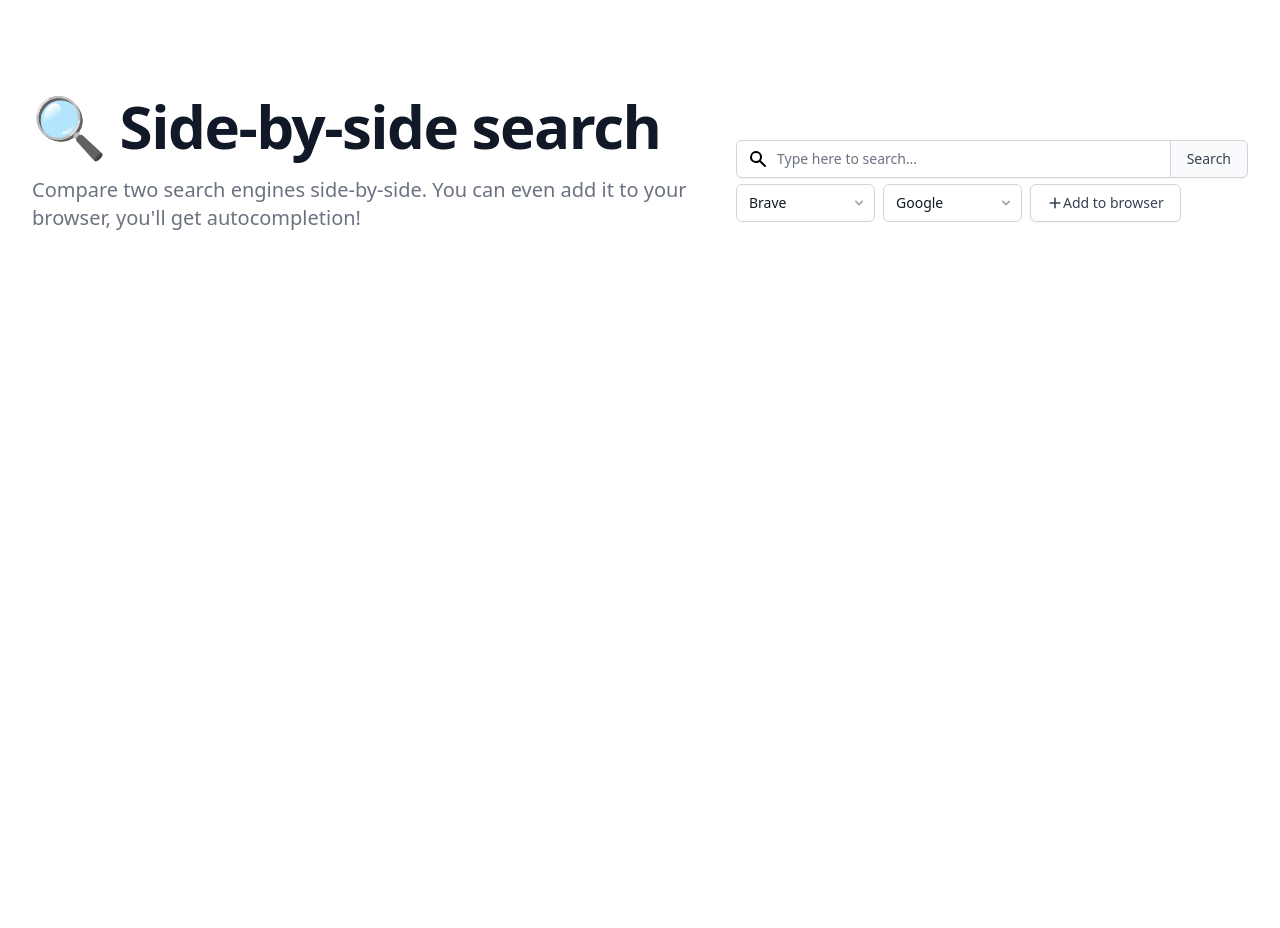
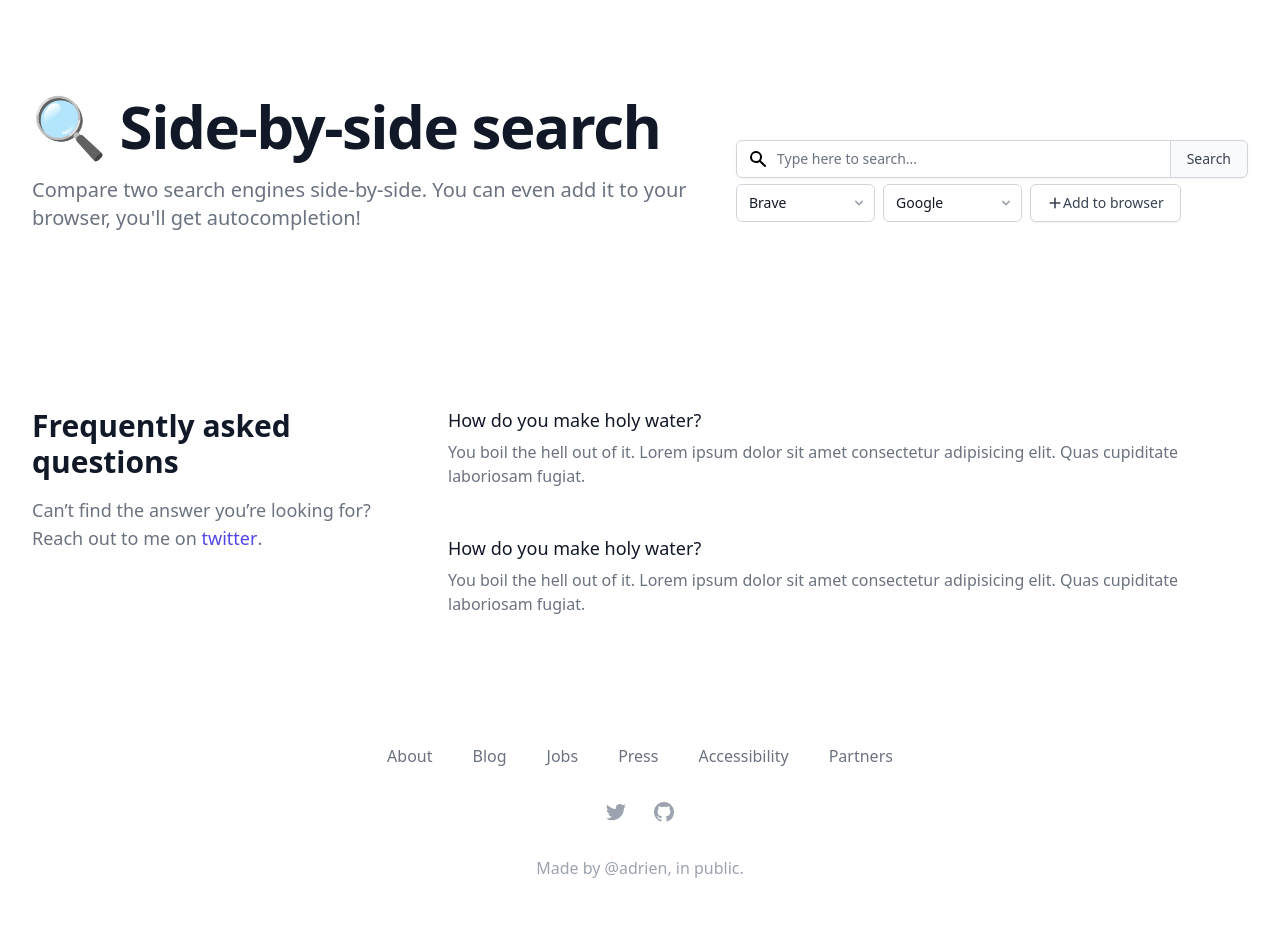
Before and after one commit to alaq/side-by-side-search, a browser extension: page frontend/index.html in a window 1280 px wide. Before the commit the page ends 800 px from the top, so only its background shows below. Drawn offline with nearby package versions, Linux system fonts and the light colour scheme; files that its build step writes are made by us from their sources.

Commit message:
Add FAQ and footer

```diff
--- a/frontend/index.html
+++ b/frontend/index.html
@@ -130,6 +130,96 @@
                     </div>
                 </form>
             </div>
+
+            <div class="max-w-7xl mx-auto py-16 px-4 sm:px-6 lg:py-20 lg:px-8">
+                <div class="lg:grid lg:grid-cols-3 lg:gap-8">
+                    <div>
+                        <h2 class="text-3xl font-extrabold text-gray-900">Frequently asked questions</h2>
+                        <p class="mt-4 text-lg text-gray-500">
+                            Can’t find the answer you’re looking for? Reach out to me on
+                            <a
+                                href="https://twitter.com/adrien"
+                                class="font-medium text-indigo-600 hover:text-indigo-500"
+                                >twitter</a
+                            >.
+                        </p>
+                    </div>
+                    <div class="mt-12 lg:mt-0 lg:col-span-2">
+                        <dl class="space-y-12">
+                            <div>
+                                <dt class="text-lg leading-6 font-medium text-gray-900">How do you make holy water?</dt>
+                                <dd class="mt-2 text-base text-gray-500">
+                                    You boil the hell out of it. Lorem ipsum dolor sit amet consectetur adipisicing
+                                    elit. Quas cupiditate laboriosam fugiat.
+                                </dd>
+                            </div>
+                            <div>
+                                <dt class="text-lg leading-6 font-medium text-gray-900">How do you make holy water?</dt>
+                                <dd class="mt-2 text-base text-gray-500">
+                                    You boil the hell out of it. Lorem ipsum dolor sit amet consectetur adipisicing
+                                    elit. Quas cupiditate laboriosam fugiat.
+                                </dd>
+                            </div>
+
+                            <!-- More questions... -->
+                        </dl>
+                    </div>
+                </div>
+            </div>
+
+            <footer class="bg-white">
+                <div class="max-w-7xl mx-auto py-12 px-4 overflow-hidden sm:px-6 lg:px-8">
+                    <nav class="-mx-5 -my-2 flex flex-wrap justify-center" aria-label="Footer">
+                        <div class="px-5 py-2">
+                            <a href="#" class="text-base text-gray-500 hover:text-gray-900"> About </a>
+                        </div>
+
+                        <div class="px-5 py-2">
+                            <a href="#" class="text-base text-gray-500 hover:text-gray-900"> Blog </a>
+                        </div>
+
+                        <div class="px-5 py-2">
+                            <a href="#" class="text-base text-gray-500 hover:text-gray-900"> Jobs </a>
+                        </div>
+
+                        <div class="px-5 py-2">
+                            <a href="#" class="text-base text-gray-500 hover:text-gray-900"> Press </a>
+                        </div>
+
+                        <div class="px-5 py-2">
+                            <a href="#" class="text-base text-gray-500 hover:text-gray-900"> Accessibility </a>
+                        </div>
+
+                        <div class="px-5 py-2">
+                            <a href="#" class="text-base text-gray-500 hover:text-gray-900"> Partners </a>
+                        </div>
+                    </nav>
+                    <div class="mt-8 flex justify-center space-x-6">
+                        <a href="#" class="text-gray-400 hover:text-gray-500">
+                            <span class="sr-only">Twitter</span>
+                            <svg class="h-6 w-6" fill="currentColor" viewBox="0 0 24 24" aria-hidden="true">
+                                <path
+                                    d="M8.29 20.251c7.547 0 11.675-6.253 11.675-11.675 0-.178 0-.355-.012-.53A8.348 8.348 0 0022 5.92a8.19 8.19 0 01-2.357.646 4.118 4.118 0 001.804-2.27 8.224 8.224 0 01-2.605.996 4.107 4.107 0 00-6.993 3.743 11.65 11.65 0 01-8.457-4.287 4.106 4.106 0 001.27 5.477A4.072 4.072 0 012.8 9.713v.052a4.105 4.105 0 003.292 4.022 4.095 4.095 0 01-1.853.07 4.108 4.108 0 003.834 2.85A8.233 8.233 0 012 18.407a11.616 11.616 0 006.29 1.84"
+                                />
+                            </svg>
+                        </a>
+
+                        <a href="#" class="text-gray-400 hover:text-gray-500">
+                            <span class="sr-only">GitHub</span>
+                            <svg class="h-6 w-6" fill="currentColor" viewBox="0 0 24 24" aria-hidden="true">
+                                <path
+                                    fill-rule="evenodd"
+                                    d="M12 2C6.477 2 2 6.484 2 12.017c0 4.425 2.865 8.18 6.839 9.504.5.092.682-.217.682-.483 0-.237-.008-.868-.013-1.703-2.782.605-3.369-1.343-3.369-1.343-.454-1.158-1.11-1.466-1.11-1.466-.908-.62.069-.608.069-.608 1.003.07 1.531 1.032 1.531 1.032.892 1.53 2.341 1.088 2.91.832.092-.647.35-1.088.636-1.338-2.22-.253-4.555-1.113-4.555-4.951 0-1.093.39-1.988 1.029-2.688-.103-.253-.446-1.272.098-2.65 0 0 .84-.27 2.75 1.026A9.564 9.564 0 0112 6.844c.85.004 1.705.115 2.504.337 1.909-1.296 2.747-1.027 2.747-1.027.546 1.379.202 2.398.1 2.651.64.7 1.028 1.595 1.028 2.688 0 3.848-2.339 4.695-4.566 4.943.359.309.678.92.678 1.855 0 1.338-.012 2.419-.012 2.747 0 .268.18.58.688.482A10.019 10.019 0 0022 12.017C22 6.484 17.522 2 12 2z"
+                                    clip-rule="evenodd"
+                                />
+                            </svg>
+                        </a>
+                    </div>
+                    <p class="mt-8 text-center text-base text-gray-400">
+                        Made by <a href="https://adrien.sh">@adrien</a>, <a href="">in public</a>.
+                    </p>
+                </div>
+            </footer>
         </div>
     </body>
 </html>
```
